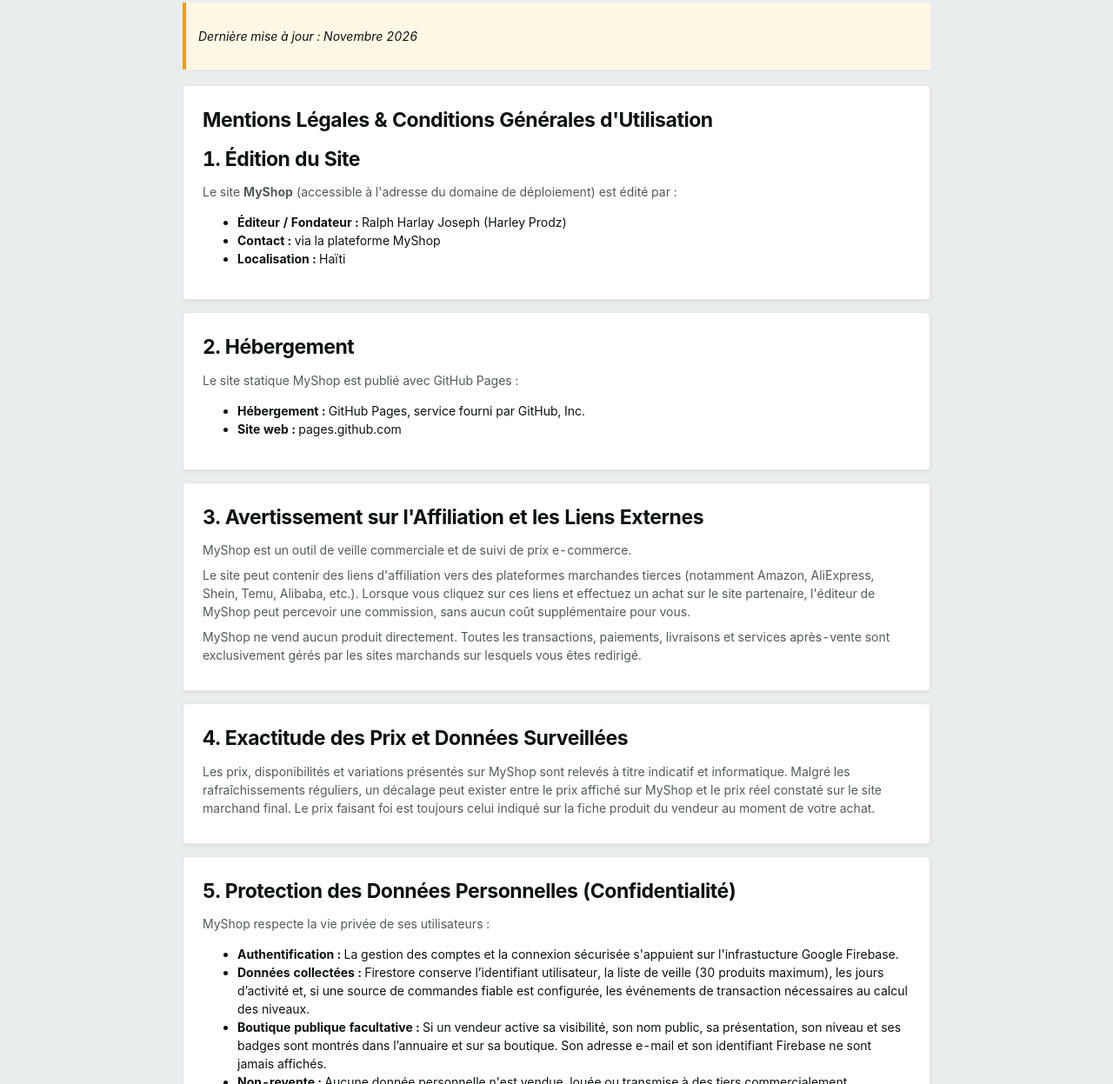
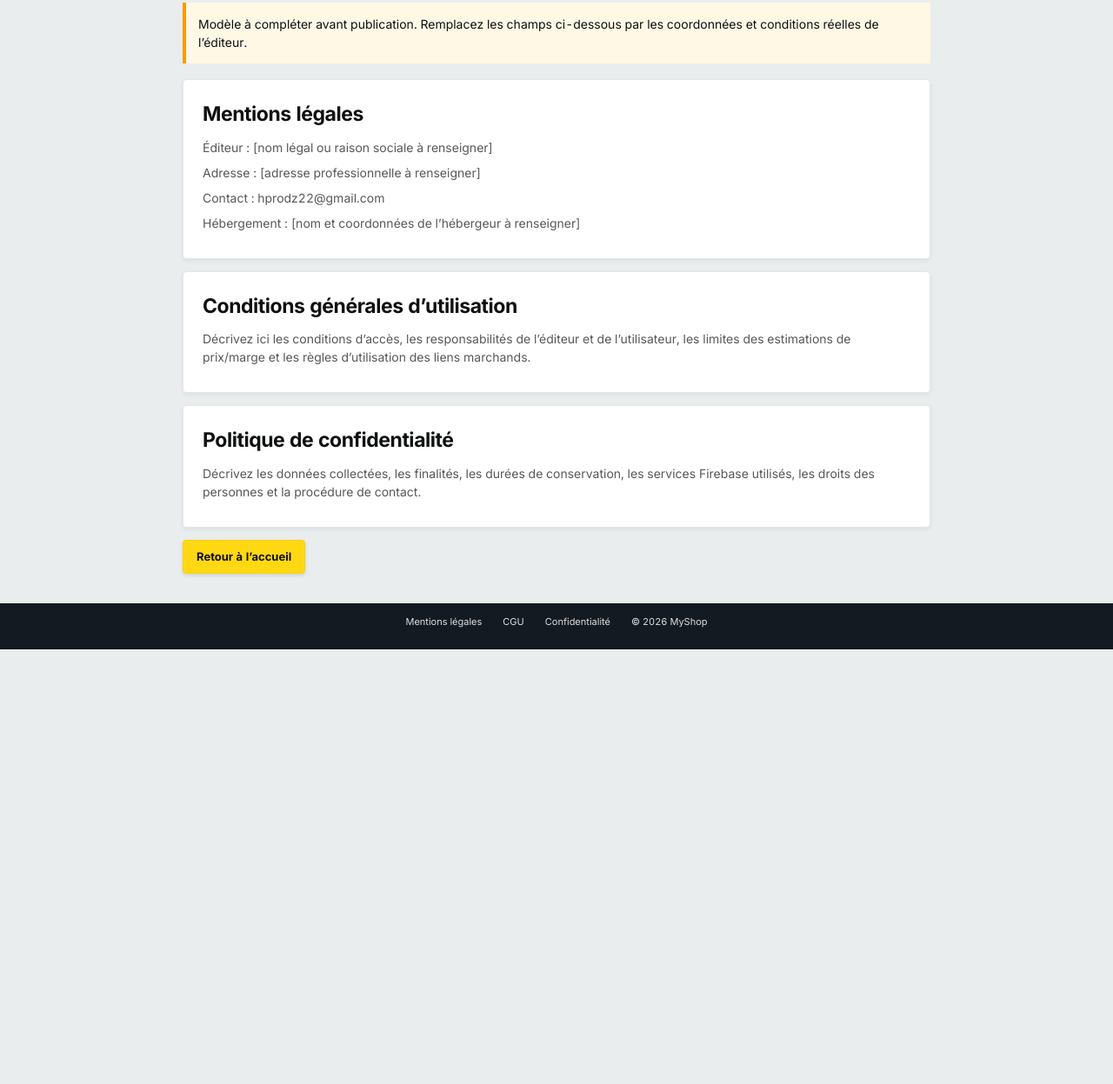
Before and after one commit to Death-git-prodz12/My-Shop, a website: page legal.html in a window 1280 px wide. Shown: the part 87-1334 px from the top of the page at 87% size. After the commit the page ends 834 px from the top, so only its background shows below. Drawn offline with Linux system fonts and the light colour scheme; files that its build step writes are made by us from their sources.

Commit message:
Add files via upload

```diff
--- a/legal.html
+++ b/legal.html
@@ -1,83 +1,9 @@
 <!DOCTYPE html>
-<html lang="fr">
-<head>
-  <meta charset="UTF-8">
-  <meta name="viewport" content="width=device-width, initial-scale=1.0">
-  <title>Mentions légales & politiques — MyShop</title>
-  <link rel="stylesheet" href="css/styles.css">
-</head>
-<body>
-  <header class="site-header">
-    <div class="header-main">
-      <a class="brand-logo" href="index.html" aria-label="MyShop, accueil">
-        <img class="myshop-logo" src="assets/MyShop-transparent.png" alt="MyShop">
-      </a>
-      <div class="legal-header">Informations légales</div>
-      <a class="header-action" href="index.html">Retour à MyShop</a>
-    </div>
-  </header>
-
-  <main class="legal-page">
-    <div class="legal-callout"><p><em>Dernière mise à jour : Novembre 2026</em></p></div>
-
-    <section id="mentions" class="legal-section">
-      <h1>Mentions Légales &amp; Conditions Générales d'Utilisation</h1>
-      <h2>1. Édition du Site</h2>
-      <p>Le site <strong>MyShop</strong> (accessible à l'adresse du domaine de déploiement) est édité par :</p>
-      <ul>
-        <li><strong>Éditeur / Fondateur :</strong> Ralph Harlay Joseph (Harley Prodz)</li>
-        <li><strong>Contact :</strong> via la plateforme MyShop</li>
-        <li><strong>Localisation :</strong> Haïti</li>
-      </ul>
-    </section>
-
-    <section id="hebergement" class="legal-section">
-      <h2>2. Hébergement</h2>
-      <p>Le site statique MyShop est publié avec GitHub Pages :</p>
-      <ul>
-        <li><strong>Hébergement :</strong> GitHub Pages, service fourni par GitHub, Inc.</li>
-        <li><strong>Site web :</strong> <a href="https://pages.github.com" target="_blank" rel="noopener noreferrer">pages.github.com</a></li>
-      </ul>
-    </section>
-
-    <section id="cgu" class="legal-section">
-      <h2>3. Avertissement sur l'Affiliation et les Liens Externes</h2>
-      <p>MyShop est un outil de veille commerciale et de suivi de prix e-commerce.</p>
-      <p>Le site peut contenir des liens d'affiliation vers des plateformes marchandes tierces (notamment Amazon, AliExpress, Shein, Temu, Alibaba, etc.). Lorsque vous cliquez sur ces liens et effectuez un achat sur le site partenaire, l'éditeur de MyShop peut percevoir une commission, sans aucun coût supplémentaire pour vous.</p>
-      <p>MyShop ne vend aucun produit directement. Toutes les transactions, paiements, livraisons et services après-vente sont exclusivement gérés par les sites marchands sur lesquels vous êtes redirigé.</p>
-    </section>
-
-    <section id="prix" class="legal-section">
-      <h2>4. Exactitude des Prix et Données Surveillées</h2>
-      <p>Les prix, disponibilités et variations présentés sur MyShop sont relevés à titre indicatif et informatique. Malgré les rafraîchissements réguliers, un décalage peut exister entre le prix affiché sur MyShop et le prix réel constaté sur le site marchand final. Le prix faisant foi est toujours celui indiqué sur la fiche produit du vendeur au moment de votre achat.</p>
-    </section>
-
-    <section id="confidentialite" class="legal-section">
-      <h2>5. Protection des Données Personnelles (Confidentialité)</h2>
-      <p>MyShop respecte la vie privée de ses utilisateurs :</p>
-      <ul>
-        <li><strong>Authentification :</strong> La gestion des comptes et la connexion sécurisée s'appuient sur l'infrastucture Google Firebase.</li>
-        <li><strong>Données collectées :</strong> Firestore conserve l’identifiant utilisateur, la liste de veille (30 produits maximum), les jours d’activité et, si une source de commandes fiable est configurée, les événements de transaction nécessaires au calcul des niveaux.</li>
-        <li><strong>Boutique publique facultative :</strong> Si un vendeur active sa visibilité, son nom public, sa présentation, son niveau et ses badges sont montrés dans l’annuaire et sur sa boutique. Son adresse e-mail et son identifiant Firebase ne sont jamais affichés.</li>
-        <li><strong>Non-revente :</strong> Aucune donnée personnelle n'est vendue, louée ou transmise à des tiers commercialement.</li>
-      </ul>
-    </section>
-
-    <section id="propriete-intellectuelle" class="legal-section">
-      <h2>6. Propriété Intellectuelle</h2>
-      <p>L'architecture du site, le code source, le design et le logo MyShop sont la propriété exclusive de leur auteur. Les marques, logos et visuels de produits appartenant à des tiers (Amazon, AliExpress, etc.) restent la propriété exclusive de leurs détenteurs respectifs et sont utilisés uniquement à des fins d'identification et de suivi d'actualité e-commerce.</p>
-    </section>
-
-    <p><a href="index.html" class="bt">Retour à l'accueil</a></p>
-  </main>
-
-  <footer class="site-footer">
-    <div class="footer-legal">
-      <a href="#mentions">Mentions légales</a>
-      <a href="#cgu">CGU</a>
-      <a href="#confidentialite">Confidentialité</a>
-      <span>© 2026 MyShop</span>
-    </div>
-  </footer>
-</body>
-</html>
+<html lang="fr"><head><meta charset="utf-8"><meta name="viewport" content="width=device-width, initial-scale=1">
+<title>Informations légales — MyShop</title><link rel="preconnect" href="https://fonts.googleapis.com"><link rel="preconnect" href="https://fonts.gstatic.com" crossorigin><link rel="stylesheet" href="https://fonts.googleapis.com/css2?family=Inter:wght@400;500;600;700;800&display=swap"><link rel="stylesheet" href="css/styles.css"></head>
+<body><header class="site-header"><div class="header-main"><a class="brand-logo" href="index.html"><img class="myshop-logo" src="assets/MyShop-transparent.png" alt="MyShop"></a><div class="legal-header">Informations légales</div><a class="header-action" href="index.html">Retour à MyShop</a></div></header>
+<main class="legal-page"><div class="legal-callout">Modèle à compléter avant publication. Remplacez les champs ci-dessous par les coordonnées et conditions réelles de l’éditeur.</div>
+<section id="mentions" class="legal-section"><h1>Mentions légales</h1><p>Éditeur : [nom légal ou raison sociale à renseigner]</p><p>Adresse : [adresse professionnelle à renseigner]</p><p>Contact : <a href="mailto:hprodz22@gmail.com">hprodz22@gmail.com</a></p><p>Hébergement : [nom et coordonnées de l’hébergeur à renseigner]</p></section>
+<section id="cgu" class="legal-section"><h2>Conditions générales d’utilisation</h2><p>Décrivez ici les conditions d’accès, les responsabilités de l’éditeur et de l’utilisateur, les limites des estimations de prix/marge et les règles d’utilisation des liens marchands.</p></section>
+<section id="confidentialite" class="legal-section"><h2>Politique de confidentialité</h2><p>Décrivez les données collectées, les finalités, les durées de conservation, les services Firebase utilisés, les droits des personnes et la procédure de contact.</p></section>
+<a class="bt" href="index.html">Retour à l’accueil</a></main><footer class="site-footer"><div class="footer-legal"><a href="#mentions">Mentions légales</a><a href="#cgu">CGU</a><a href="#confidentialite">Confidentialité</a><span>© 2026 MyShop</span></div></footer></body></html>
```
Also changed, not shown: package.json (added, +11 -0 lines), surveillance.html (+1 -0 lines), README.md, netlify.toml (added), 3 other files.
